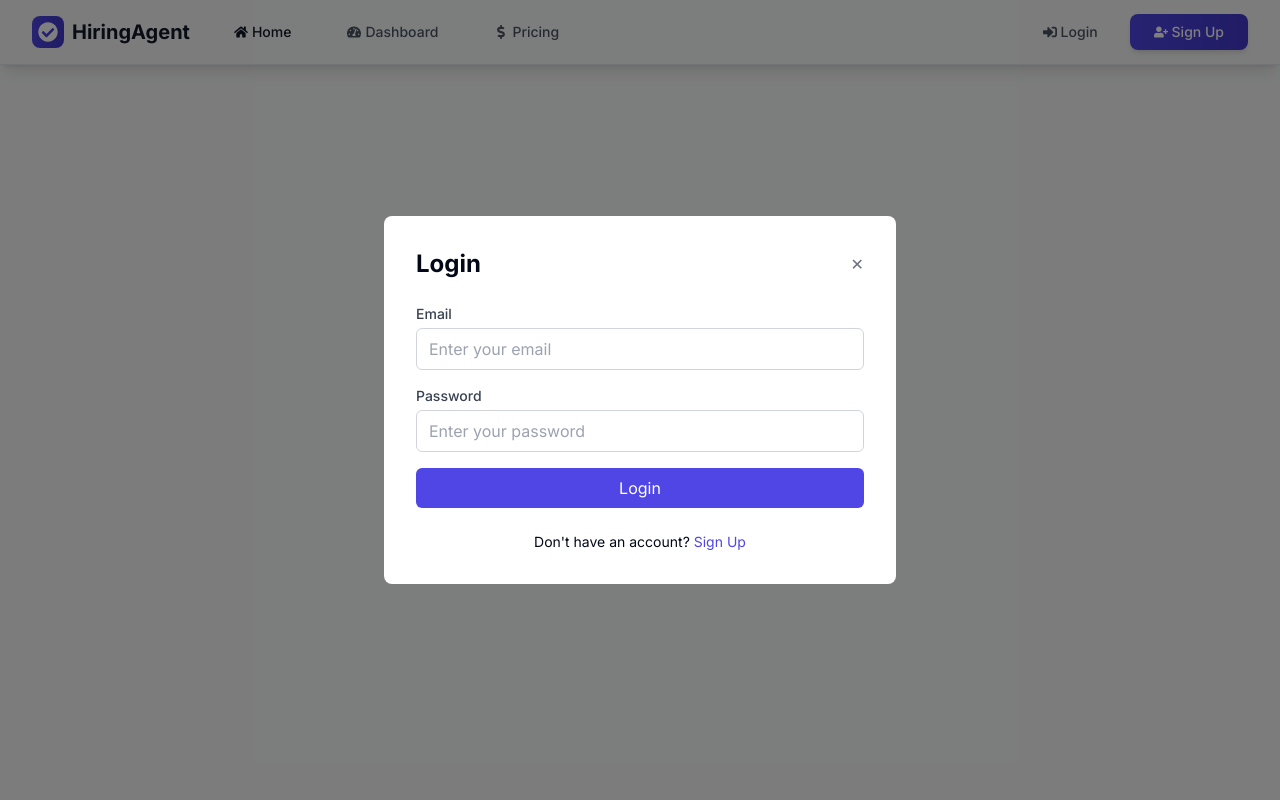
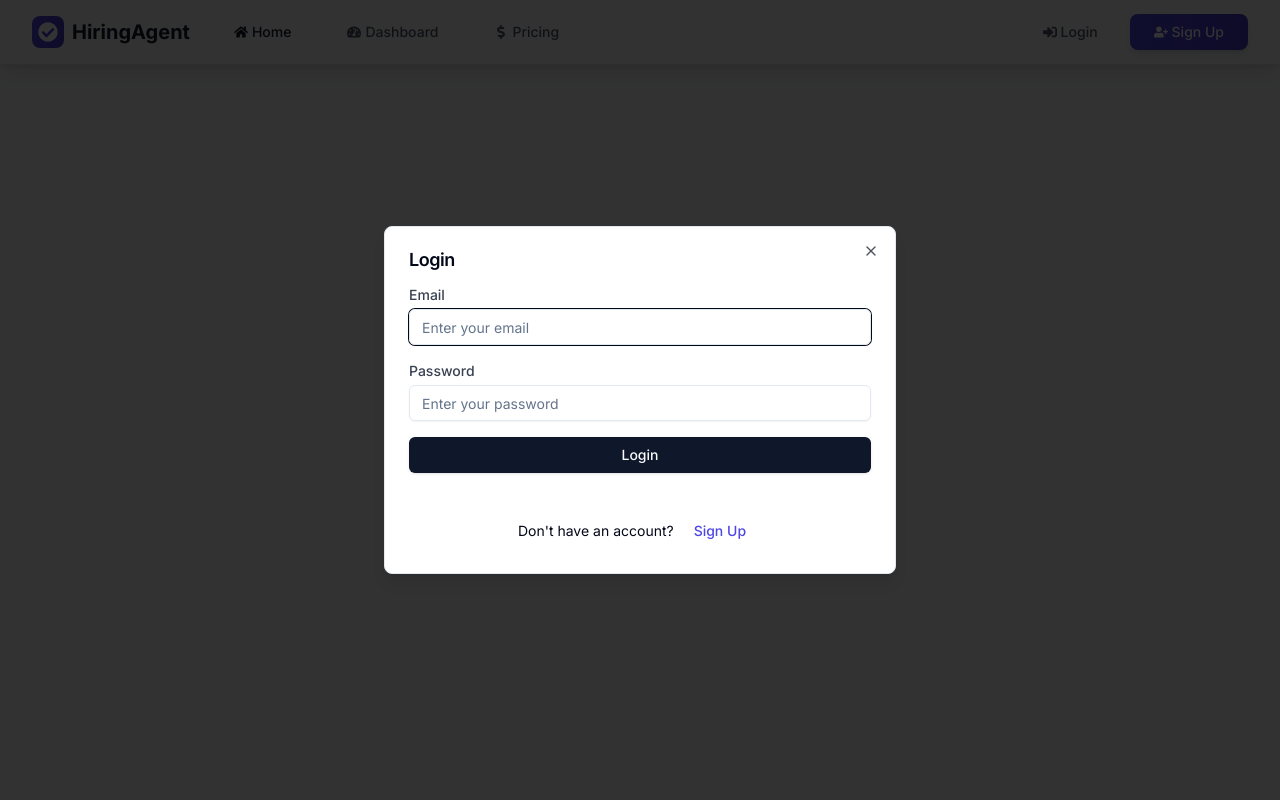
Before and after one commit to mokwathedeveloper/automated_hiring_agent, a Next.js app: page /auth in a window 1280 px wide. Shown: the top 800 px of the page. Built offline with nearby package versions, Linux system fonts and the light colour scheme; no server answers.

Commit message:
feat(ui): add base shadcn components (Button, Input, Dialog, Form, Label)

```diff
--- a/src/components/AuthModal.tsx
+++ b/src/components/AuthModal.tsx
@@ -1,6 +1,9 @@
 'use client';
 
 import { useState } from 'react';
+import { Button } from '@/components/ui/button';
+import { Input } from '@/components/ui/input';
+import { Dialog, DialogContent, DialogHeader, DialogTitle, DialogDescription } from '@/components/ui/dialog';
 import { supabase } from '@/lib/supabase';
 
 interface AuthModalProps {
@@ -102,11 +105,10 @@ export default function AuthModal({ isOpen, onClose }: AuthModalProps) {
   const renderEmailInput = () => (
     <div>
       <label className="block text-sm font-medium text-gray-700 mb-1">Email</label>
-      <input
+      <Input
         type="email"
         value={email}
         onChange={(e) => setEmail(e.target.value)}
-        className="w-full px-3 py-2 border border-gray-300 rounded-md focus:outline-none focus:ring-2 focus:ring-primary-500"
         placeholder="Enter your email"
         required
       />
@@ -116,11 +118,10 @@ export default function AuthModal({ isOpen, onClose }: AuthModalProps) {
   const renderPasswordInput = () => (
     <div>
       <label className="block text-sm font-medium text-gray-700 mb-1">Password</label>
-      <input
+      <Input
         type="password"
         value={password}
         onChange={(e) => setPassword(e.target.value)}
-        className="w-full px-3 py-2 border border-gray-300 rounded-md focus:outline-none focus:ring-2 focus:ring-primary-500"
         placeholder="Enter your password"
         required
         minLength={6}
@@ -129,13 +130,13 @@ export default function AuthModal({ isOpen, onClose }: AuthModalProps) {
   );
 
   const renderSubmitButton = (text: string) => (
-    <button
+    <Button
       type="submit"
       disabled={isLoading || !!success}
-      className="w-full bg-primary-600 text-white py-2 px-4 rounded-md hover:bg-primary-700 disabled:opacity-50 transition-colors"
+      className="w-full"
     >
       {isLoading ? 'Processing...' : text}
-    </button>
+    </Button>
   );
 
   const switchMode = (newMode: AuthMode) => {
@@ -143,15 +144,12 @@ export default function AuthModal({ isOpen, onClose }: AuthModalProps) {
     resetForm();
   };
 
-  if (!isOpen) return null;
-
   return (
-    <div className="fixed inset-0 bg-black bg-opacity-50 flex items-center justify-center z-50">
-      <div className="bg-white rounded-lg p-8 max-w-md w-full mx-4 sm:mx-auto sm:max-w-lg">
-        <div className="flex justify-between items-center mb-6">
-          <h2 className="text-2xl font-bold">{mode === 'signup' ? 'Create Account' : 'Login'}</h2>
-          <button onClick={onClose} className="text-gray-500 hover:text-gray-700">✕</button>
-        </div>
+    <Dialog open={isOpen} onOpenChange={onClose}>
+      <DialogContent className="sm:max-w-lg">
+        <DialogHeader>
+          <DialogTitle>{mode === 'signup' ? 'Create Account' : 'Login'}</DialogTitle>
+        </DialogHeader>
 
         {error && <div className="text-red-600 text-sm bg-red-50 p-3 rounded-md mb-4">{error}</div>}
         {success && <div className="text-green-600 text-sm bg-green-50 p-3 rounded-md mb-4">{success}</div>}
@@ -162,21 +160,21 @@ export default function AuthModal({ isOpen, onClose }: AuthModalProps) {
           {mode !== 'signup' && (
             <p>
               Don't have an account?{' '}
-              <button onClick={() => switchMode('signup')} className="text-primary-600 hover:underline">
+              <Button variant="link" onClick={() => switchMode('signup')} className="text-primary-600">
                 Sign Up
-              </button>
+              </Button>
             </p>
           )}
           {mode === 'signup' && (
             <p>
               Already have an account?{' '}
-              <button onClick={() => switchMode('login')} className="text-primary-600 hover:underline">
+              <Button variant="link" onClick={() => switchMode('login')} className="text-primary-600">
                 Login
-              </button>
+              </Button>
             </p>
           )}
         </div>
-      </div>
-    </div>
+      </DialogContent>
+    </Dialog>
   );
 }
--- a/src/components/CTA.tsx
+++ b/src/components/CTA.tsx
@@ -1,4 +1,5 @@
 import Link from 'next/link';
+import { Button } from '@/components/ui/button';
 
 export default function CTA() {
   return (
@@ -28,20 +29,24 @@ export default function CTA() {
         </p>
 
         <div className="flex flex-col sm:flex-row gap-6 justify-center mb-16">
-          <Link href="/auth" className="group inline-flex items-center justify-center px-8 py-4 bg-white text-indigo-600 hover:bg-gray-50 font-bold text-lg rounded-2xl transition-all duration-200 shadow-xl hover:shadow-2xl transform hover:-translate-y-1">
+          <Button asChild className="group inline-flex items-center justify-center font-bold text-lg rounded-2xl transition-all duration-200 shadow-xl hover:shadow-2xl transform hover:-translate-y-1" style={{ backgroundColor: 'white', color: '#4f46e5' }}>
+            <Link href="/auth">
               <svg className="w-5 h-5 mr-2 group-hover:animate-pulse" fill="none" viewBox="0 0 24 24" stroke="currentColor">
                 <path strokeLinecap="round" strokeLinejoin="round" strokeWidth={2} d="M13 10V3L4 14h7v7l9-11h-7z" />
               </svg>
               Start Free Trial
               <span className="ml-2 text-sm bg-green-100 text-green-800 px-2 py-1 rounded-full">No Credit Card</span>
             </Link>
+          </Button>
 
-          <Link href="/pricing" className="group inline-flex items-center justify-center px-8 py-4 border-2 border-white text-white hover:bg-white hover:text-indigo-600 font-bold text-lg rounded-2xl transition-all duration-200 shadow-xl hover:shadow-2xl transform hover:-translate-y-1">
+          <Button asChild variant="outline" className="group inline-flex items-center justify-center font-bold text-lg rounded-2xl transition-all duration-200 shadow-xl hover:shadow-2xl transform hover:-translate-y-1" style={{ borderColor: 'white', color: 'white' }}>
+            <Link href="/pricing">
               <svg className="w-5 h-5 mr-2 group-hover:animate-bounce" fill="none" viewBox="0 0 24 24" stroke="currentColor">
                 <path strokeLinecap="round" strokeLinejoin="round" strokeWidth={2} d="M12 8c-1.657 0-3 .895-3 2s1.343 2 3 2 3 .895 3 2-1.343 2-3 2m0-8c1.11 0 2.08.402 2.599 1M12 8V7m0 1v8m0 0v1m0-1c-1.11 0-2.08-.402-2.599-1M21 12a9 9 0 11-18 0 9 9 0 0118 0z" />
               </svg>
               View Pricing
             </Link>
+          </Button>
         </div>
 
         {/* Trust indicators */}
```
Lines whose indentation alone changed are shown as unchanged.
